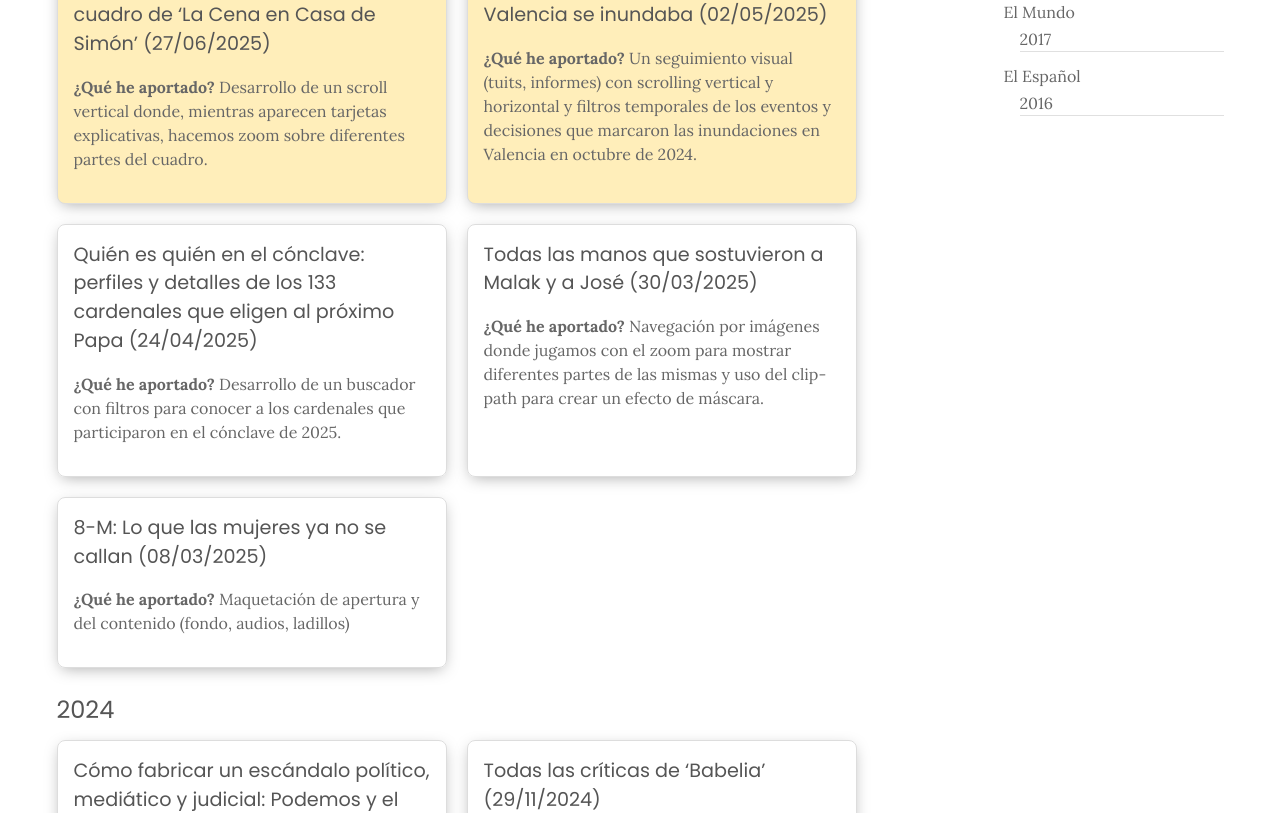
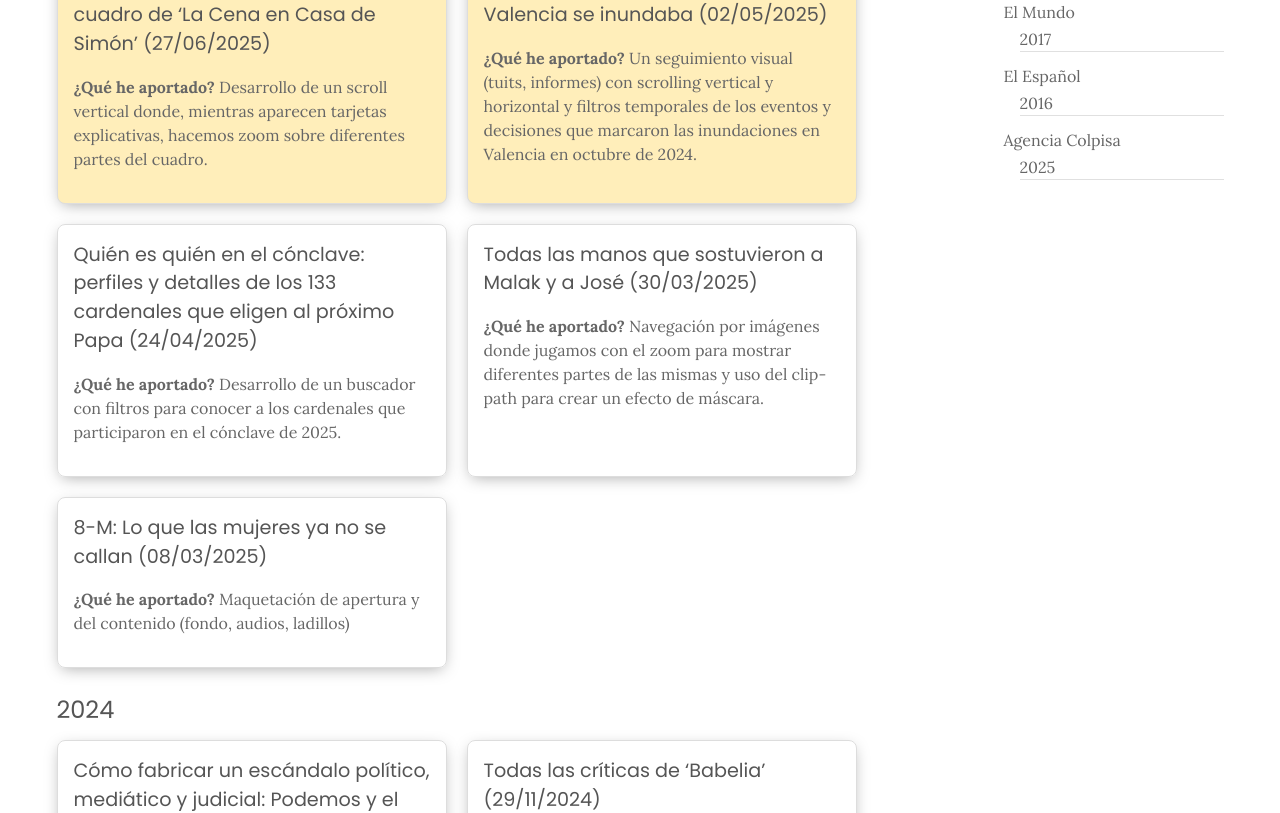
Before and after one commit to CarlosMunozDiaz/carlosmunozdiaz.github.io, a SvelteKit app: page /works in a window 1280 px wide. Shown: the part 820-1633 px from the top of the page. Built offline with nearby package versions, Linux system fonts and the light colour scheme.

Commit message:
Cambios Vocento

```diff
--- a/src/lib/data/articles.json
+++ b/src/lib/data/articles.json
@@ -647,5 +647,60 @@
     "link": "https://elpais.com/babelia/2025-09-27/un-viaje-para-comprender-la-historia-de-espana.html",
     "image": "",
     "destacado": true
+  },
+  {
+    "id": 60,
+    "title": "Por qué se puede construir en zona inundable: los 3 millones de personas en riesgo",
+    "description": "Uso de GDAL (ogr2ogr) para procesar archivos .gpkg y convertirlos en .mbtiles y pintado de múltiples capas en scroll con MapLibre GL JS",
+    "authors": "Sara I. Belled, Carlos Muñoz y Guillermo Villar",
+    "medio": "Agencia Colpisa",
+    "fecha": "28/10/2025",
+    "link": "https://www.hoy.es/sociedad/puede-construir-zona-inundable-millones-personas-riesgo-20251028130358-ntrc.html",
+    "image": "",
+    "destacado": true
+  },
+  {
+    "id": 61,
+    "title": "50 años de Bohemian Rhapsody, el éxito más improbable de la historia",
+    "description": "Desarollo de submenú en sticky con la onda sonora de la canción y animaciones en ladillos",
+    "authors": "Carlos G. Fernández, Sara I. Belled, Álex Sánchez, Carlos Muñoz Díaz y Guillermo Villar",
+    "medio": "Agencia Colpisa",
+    "fecha": "31/10/2025",
+    "link": "https://www.hoy.es/culturas/musica/anos-bohemian-rhapsody-exito-improbable-historia-rock-20251031071422-ntrc.html",
+    "image": "",
+    "destacado": false
+  },
+  {
+    "id": 62,
+    "title": "El mapa de todas las estrellas Michelin 2026",
+    "description": "Redacción del artículo, procesamiento de datos y desarrollo de mapa (MapLibre GL JS) y gráficos (Datawrapper)",
+    "authors": "Carlos Muñoz Díaz, Guillermo Villar, Álex Sánchez y Sara I. Belled",
+    "medio": "Agencia Colpisa",
+    "fecha": "25/11/2025",
+    "link": "https://www.hoy.es/sociedad/mapa-estrellas-michelin-2026-espana-20251125224944-ntrc.html",
+    "image": "",
+    "destacado": false
+  },
+  {
+    "id": 63,
+    "title": "Restaurantes con estrella en pueblos diminutos: cuando tienes más clientes que vecinos",
+    "description": "Procesamiento de datos",
+    "authors": "Guillermo Villar, Sara I. Belled y Carlos Muñoz Díaz",
+    "medio": "Agencia Colpisa",
+    "fecha": "27/11/2025",
+    "link": "https://www.hoy.es/culturas/gastronomia/restaurantes-estrella-pueblos-diminutos-clientes-vecinos-20251127125614-ntrc.html",
+    "image": "",
+    "destacado": false
+  },
+  {
+    "id": 64,
+    "title": "La difícil tarea de comprarse una casa en España incluso con el Gordo",
+    "description": "Maquetación, desarrollo de lógica de selección provincial y uso de API de Datawrapper para procesar la información de todas las provincias vía R",
+    "authors": "Guillermo Villar, Alba Martín Campos, Carlos Muñoz Díaz y Sara I. Belled",
+    "medio": "Agencia Colpisa",
+    "fecha": "22/12/2025",
+    "link": "https://www.hoy.es/loteria/navidad/dificil-tarea-comprarse-casa-incluso-toque-gordo-20251222064921-ntrc.html",
+    "image": "",
+    "destacado": false
   }
 ]
--- a/src/routes/about-me/+page.svelte
+++ b/src/routes/about-me/+page.svelte
@@ -136,8 +136,12 @@
                 <h3>Trayectoria profesional</h3>
                 <ul>
                     <li>
+                        <h4>Periodismo y desarrollo web – Grupo Vocento</h4>
+                        <p>Octubre de 2025 – Actualidad<br>Redacción de artículos periodísticos y desarrollo de formatos especiales.</p>
+                    </li>
+                    <li>
                         <h4>Desarrollador web – El País (Grupo PRISA)</h4>
-                        <p>Junio de 2022 – Actualidad<br>Maquetación web de formatos especiales y widgets interactivos.</p>
+                        <p>Junio de 2022 – Octubre de 2025<br>Maquetación web de formatos especiales y widgets interactivos.</p>
                     </li>
                     <li>
                         <h4>Analista y visualizador de datos – Consejo Superior de Investigaciones Científicas (CSIC)</h4>
```
Also changed, not shown: src/routes/bitacora/+page.svelte (+24 -0 lines).
